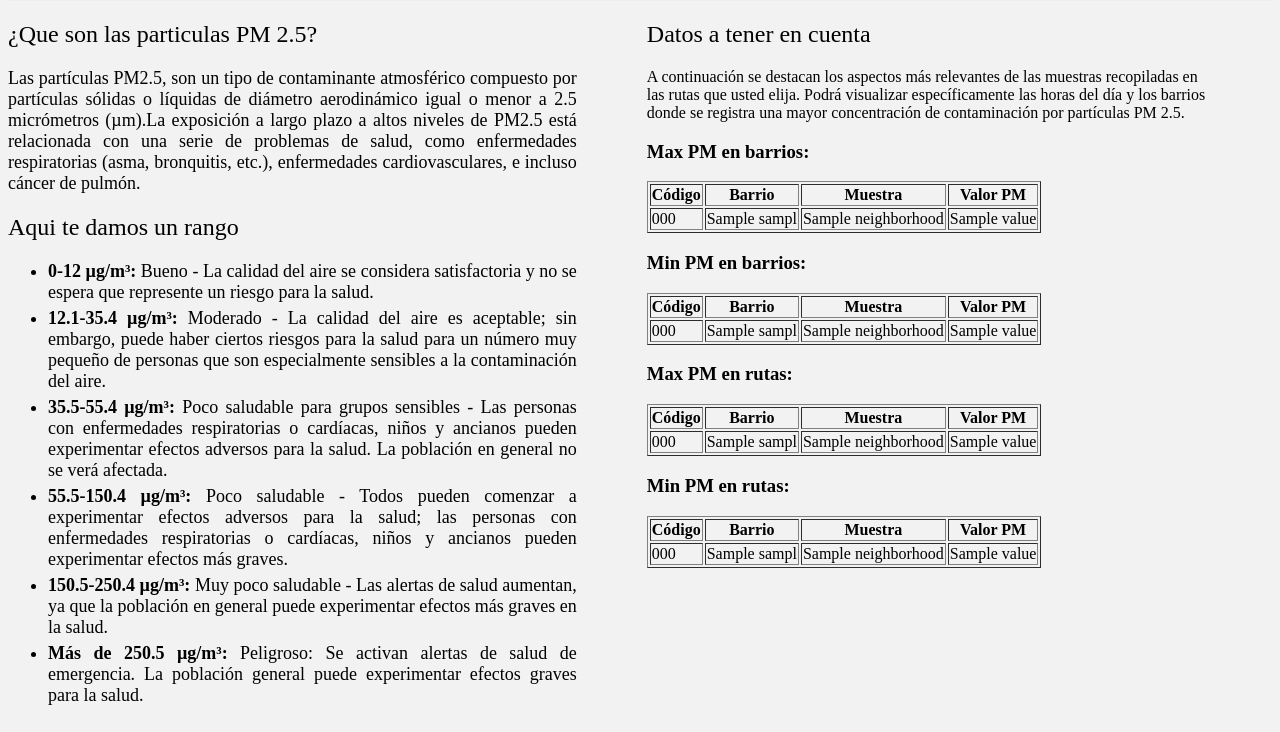
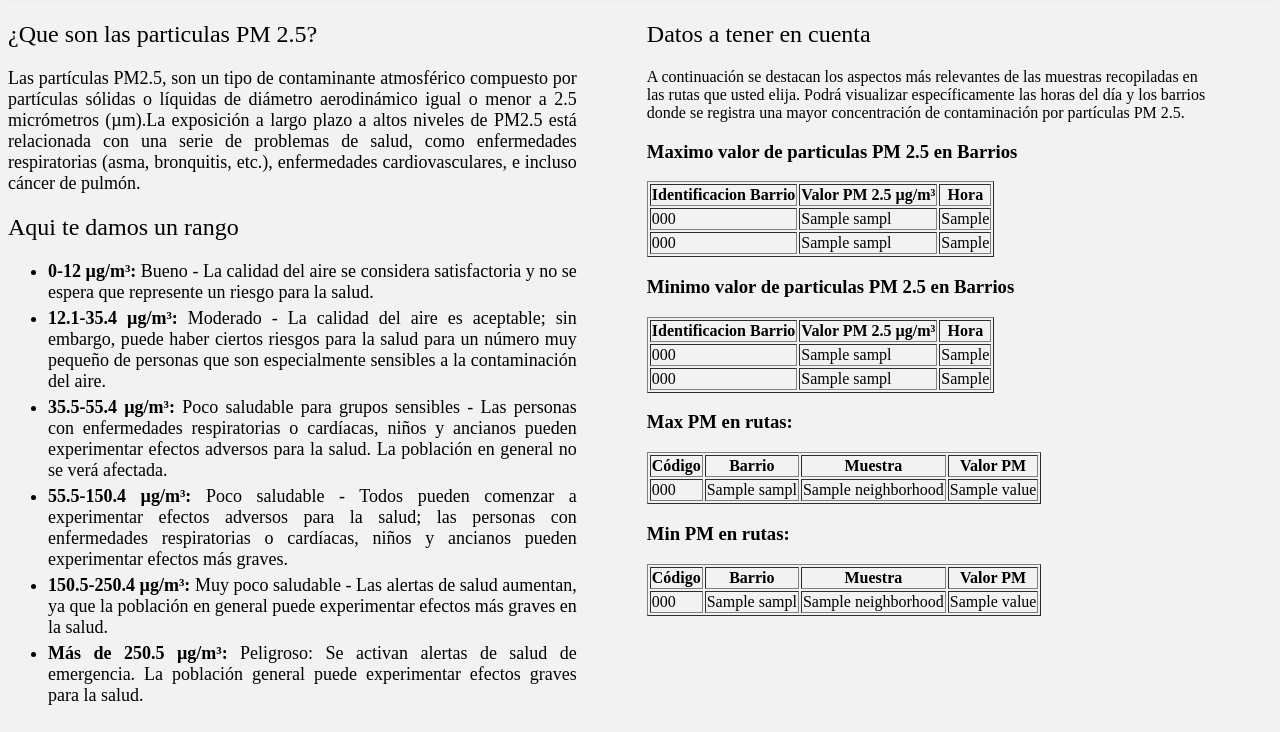
Before and after one commit to CamiloHedzz/Air_Quality_Bogota, a Django app: template dash2/templates/dash_app.html in a window 1280 px wide. Shown: the part 535-1267 px from the top of the page. Run offline with Django 5.2, Linux system fonts and the light colour scheme; the template is opened without the code that fills it: most values are stand-ins (such as "Sample title", 1, 10 or a date in 2020); parts of the project's set-up code (start-up, migrations or seed data) failed here and were passed over.

Commit message:
adding table stats

```diff
--- a/dash2/dash_app.py
+++ b/dash2/dash_app.py
@@ -48,7 +48,7 @@ app.layout = dbc.Container(
         dbc.Row(
             [
                 dbc.Col(bogota_map_div, md=5,),
-                dbc.Col(regression_map_dib, md=5),
+                dbc.Col(regression_map_dib, md=5,style={"margin-left": "90px"}),
             ],
             #justify="between",
             align="center",
@@ -71,7 +71,6 @@ def update_map_on_click(clickData):
         if selected_area in selected_areas.keys():
             del selected_areas[selected_area]
         else:
-            print(selected_area)
             selected_areas[selected_area] = None
     elif len(selected_areas.keys())==0:
         selected_areas[df.sample(n=1)['code'].values[0]]= None
--- a/dash2/templates/dash_app.html
+++ b/dash2/templates/dash_app.html
@@ -40,35 +40,43 @@
             del día y los barrios donde se registra una mayor concentración de
             contaminación por partículas PM 2.5.
         </p>
-        <h3>Max PM en barrios:</h3>
+        <h3>Maximo valor de particulas PM 2.5 en Barrios</h3>
     <table border="1">
         <tr>
-            <th>Código</th>
-            <th>Barrio</th>
-            <th>Muestra</th>
-            <th>Valor PM</th>
+            <th>Identificacion Barrio</th>
+            <th>Valor PM 2.5 µg/m³</th>
+            <th>Hora</th>
+
         </tr>
         <tr>
-            <td>{{ dash_info.0.max_pm.iloc.0.code }}            </td>
-            <td>{{ dash_info.0.max_pm.sampl }}</td>
-            <td>{{ dash_info.0.max_pm.neighborhood }}</td>
-            <td>{{ dash_info.0.max_pm.value }}</td>
+            <td>{{ dash_info.0.max_pm.iloc.0.code }} </td>
+            <td>{{ dash_info.0.max_pm.iloc.0.sampl }}</td>
+            <td>{{ dash_info.0.max_hour }}</td>
+        </tr>
+        <tr>
+            <td>{{ dash_info.0.max_pm.iloc.1.code }} </td>
+            <td>{{ dash_info.0.max_pm.iloc.1.sampl }}</td>
+            <td>{{ dash_info.0.min_hour }}</td>
+
         </tr>
     </table>
 
-    <h3>Min PM en barrios:</h3>
+    <h3>Minimo valor de particulas PM 2.5 en Barrios</h3>
     <table border="1">
         <tr>
-            <th>Código</th>
-            <th>Barrio</th>
-            <th>Muestra</th>
-            <th>Valor PM</th>
+            <th>Identificacion Barrio</th>
+            <th>Valor PM 2.5 µg/m³</th>
+            <th>Hora</th>
         </tr>
         <tr>
-            <td>{{ dash_info.0.min_pm.code }}</td>
-            <td>{{ dash_info.0.min_pm.sampl }}</td>
-            <td>{{ dash_info.0.min_pm.neighborhood }}</td>
-            <td>{{ dash_info.0.min_pm.value }}</td>
+            <td>{{ dash_info.0.min_pm.iloc.0.code }}</td>
+            <td>{{ dash_info.0.min_pm.iloc.0.sampl }}</td>
+            <td>{{ dash_info.1.max_hour }}</td>
+        </tr>
+        <tr>
+            <td>{{ dash_info.0.min_pm.iloc.1.code }}</td>
+            <td>{{ dash_info.0.min_pm.iloc.1.sampl }}</td>
+            <td>{{ dash_info.1.min_hour }}</td>
         </tr>
     </table>
 
```
